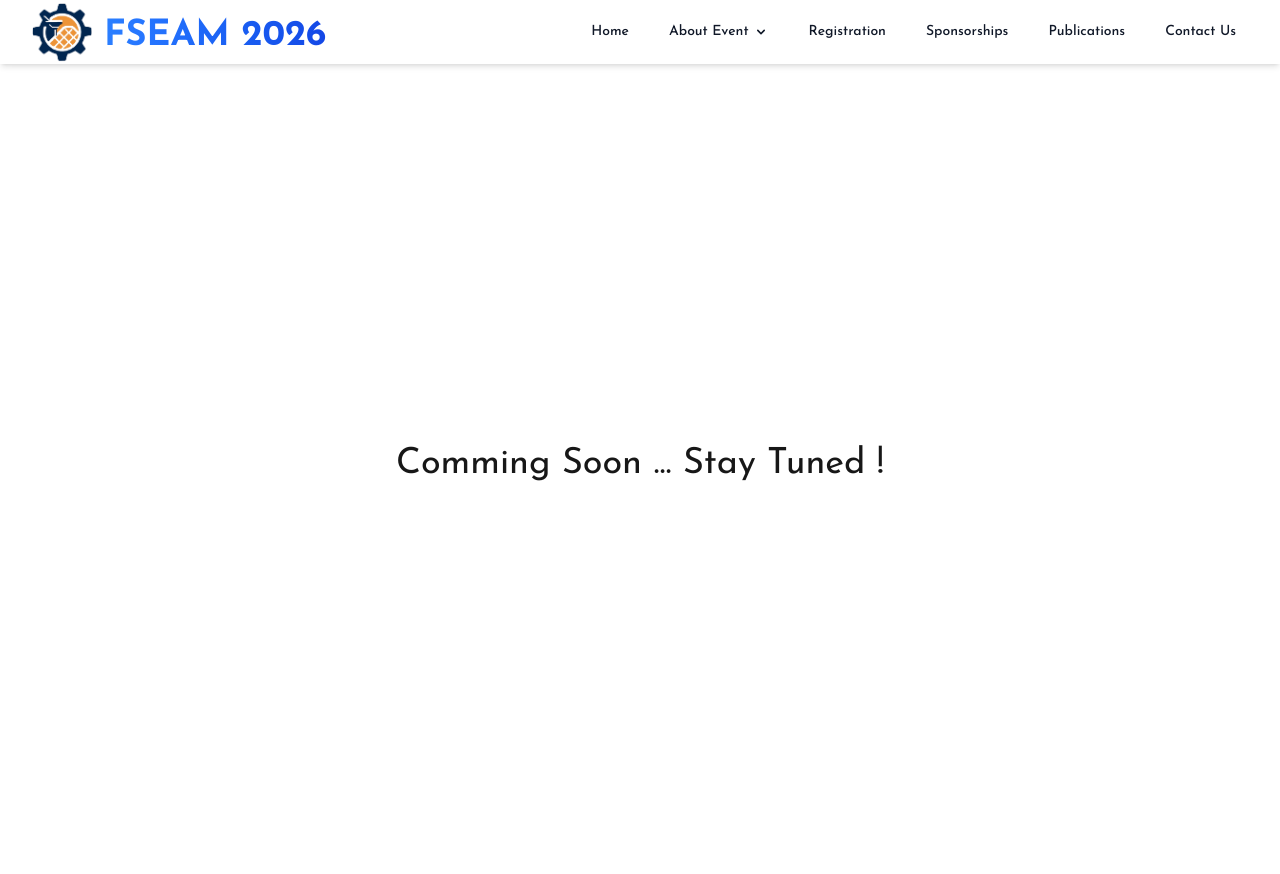
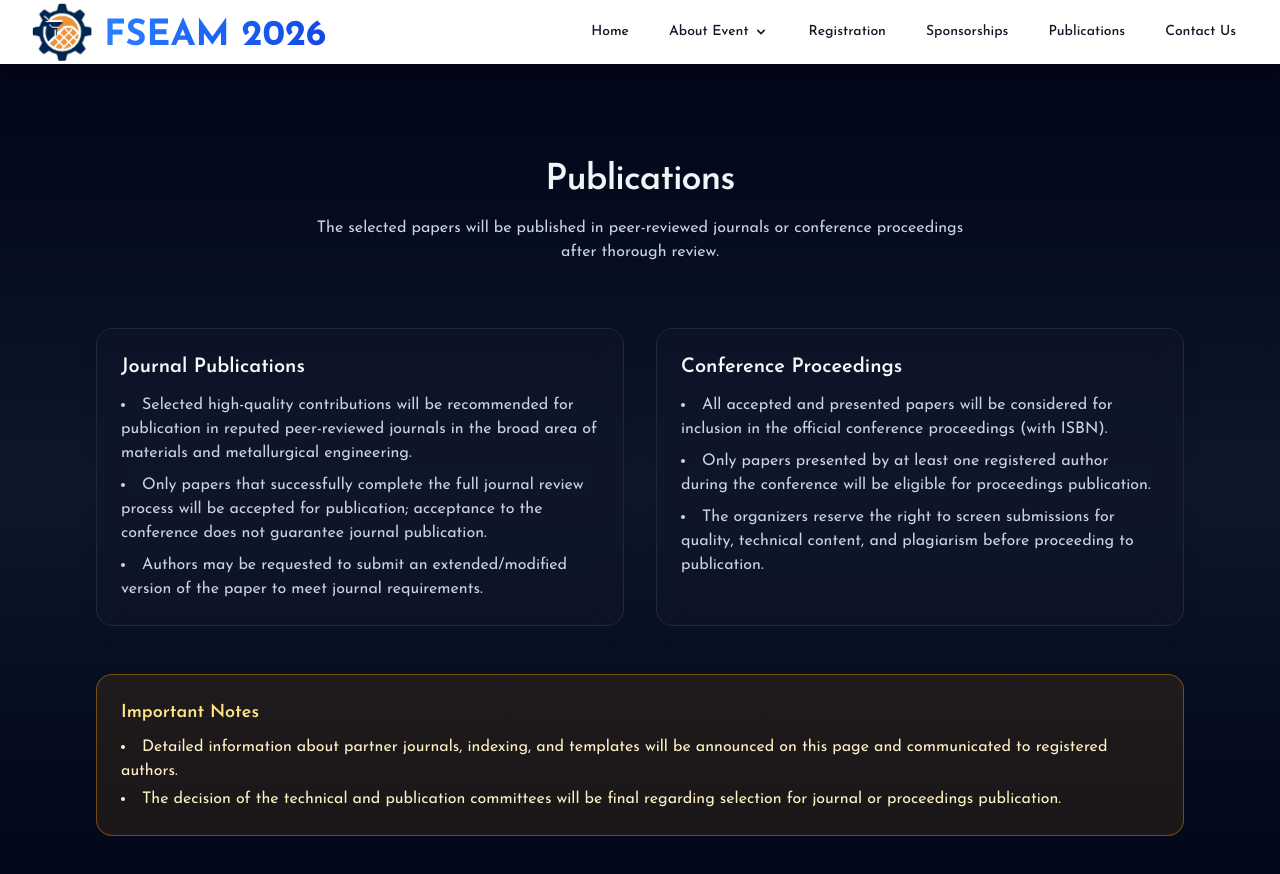
Before and after one commit to sushabhan878/IIT_KGP_MME_Conference, a Next.js app: page /publications in a window 1280 px wide. Shown: the top 874 px of the page. Built offline with nearby package versions, Linux system fonts and the light colour scheme.

Commit message:
publications done

```diff
--- a/app/preconference/page.tsx
+++ b/app/preconference/page.tsx
@@ -5,7 +5,7 @@ const PreconferenceCirtificate = () => {
   return (
       <>
       <Navbar />
-      <div className='flex justify-center items-center h-screen text-4xl'>Comming Soon ... Stay Tuned !</div>
+      <div className='flex justify-center items-center h-screen text-4xl min-h-screen bg-gradient-to-b from-slate-950 via-slate-900 to-slate-950 text-slate-100'>Comming Soon ... Stay Tuned !</div>
     </>
   )
 }
--- a/app/publications/page.tsx
+++ b/app/publications/page.tsx
@@ -5,7 +5,79 @@ const Publication = () => {
   return (
     <>
       <Navbar />
-      <div className='flex justify-center items-center h-screen text-4xl'>Comming Soon ... Stay Tuned !</div>
+      <main className="min-h-screen bg-gradient-to-b from-slate-950 via-slate-900 to-slate-950 text-slate-100 pt-24 pb-16">
+        <div className="max-w-6xl mx-auto px-4 sm:px-6 lg:px-8">
+          <section className="mb-16">
+            <h1 className="text-3xl sm:text-4xl font-semibold tracking-tight text-center mb-4">
+              Publications
+            </h1>
+            <p className="text-center text-slate-300 max-w-2xl mx-auto">
+              The selected papers will be published in peer-reviewed journals or conference
+              proceedings after thorough review.
+            </p>
+          </section>
+
+          <section className="grid gap-8 md:grid-cols-2">
+            <div className="rounded-2xl border border-slate-800 bg-slate-900/60 backdrop-blur-md p-6 shadow-lg shadow-slate-900/40">
+              <h2 className="text-xl font-semibold mb-3 text-slate-50">
+                Journal Publications
+              </h2>
+              <ul className="list-disc list-inside space-y-2 text-slate-300 text-sm sm:text-base">
+                <li>
+                  Selected high-quality contributions will be recommended for publication in
+                  reputed peer-reviewed journals in the broad area of materials and
+                  metallurgical engineering.
+                </li>
+                <li>
+                  Only papers that successfully complete the full journal review process will
+                  be accepted for publication; acceptance to the conference does not guarantee
+                  journal publication.
+                </li>
+                <li>
+                  Authors may be requested to submit an extended/modified version of the paper
+                  to meet journal requirements.
+                </li>
+              </ul>
+            </div>
+
+            <div className="rounded-2xl border border-slate-800 bg-slate-900/60 backdrop-blur-md p-6 shadow-lg shadow-slate-900/40">
+              <h2 className="text-xl font-semibold mb-3 text-slate-50">
+                Conference Proceedings
+              </h2>
+              <ul className="list-disc list-inside space-y-2 text-slate-300 text-sm sm:text-base">
+                <li>
+                  All accepted and presented papers will be considered for inclusion in the
+                  official conference proceedings (with ISBN).
+                </li>
+                <li>
+                  Only papers presented by at least one registered author during the
+                  conference will be eligible for proceedings publication.
+                </li>
+                <li>
+                  The organizers reserve the right to screen submissions for quality,
+                  technical content, and plagiarism before proceeding to publication.
+                </li>
+              </ul>
+            </div>
+          </section>
+
+          <section className="mt-12 rounded-2xl border border-amber-500/40 bg-amber-500/10 p-6 text-sm sm:text-base text-amber-100">
+            <h2 className="text-lg font-semibold mb-2 text-amber-200">
+              Important Notes
+            </h2>
+            <ul className="list-disc list-inside space-y-1">
+              <li>
+                Detailed information about partner journals, indexing, and templates will be
+                announced on this page and communicated to registered authors.
+              </li>
+              <li>
+                The decision of the technical and publication committees will be final
+                regarding selection for journal or proceedings publication.
+              </li>
+            </ul>
+          </section>
+        </div>
+      </main>
     </>
   )
 }
```
